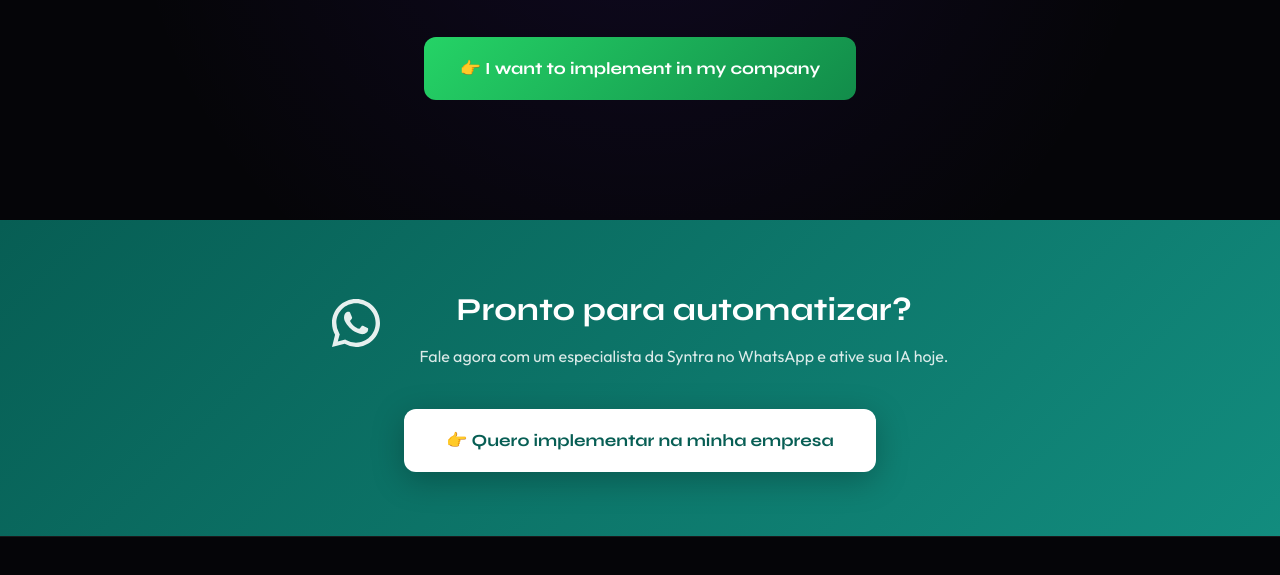
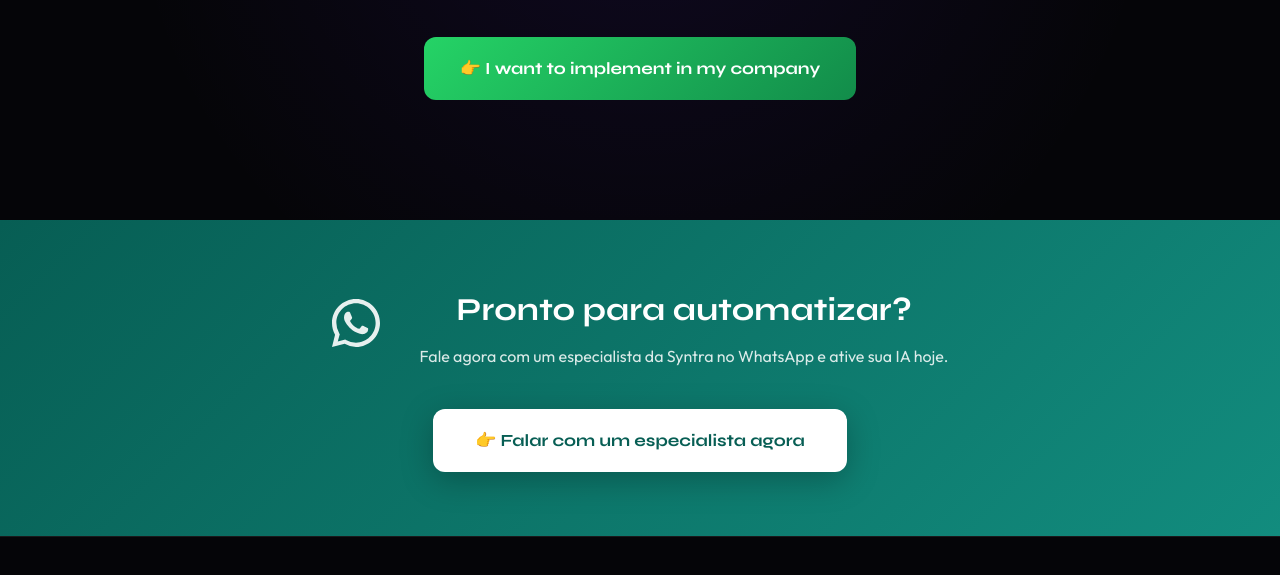
Before and after one commit to querycodigo2025/syntra-landing-page, a website built with Vite: page index.html in a window 1280 px wide. Shown: the part 7202-7777 px from the top of the page. Built offline with nearby package versions, Linux system fonts and the light colour scheme; no server answers.

Commit message:
fix(cta): substitui botao duplicado da faixa WhatsApp por Falar com um especialista agora

```diff
--- a/index.html
+++ b/index.html
@@ -452,7 +452,7 @@
            href="https://api.whatsapp.com/send?phone=5548988018690&text=Quero+ativar+a+Syntra+na+minha+empresa+agora"
            target="_blank"
            onclick="trackEvent('Contact', {content_name: 'wpp_final_strip'})">
-          👉 Quero implementar na minha empresa
+          👉 Falar com um especialista agora
         </a>
       </div>
     </div>
```
